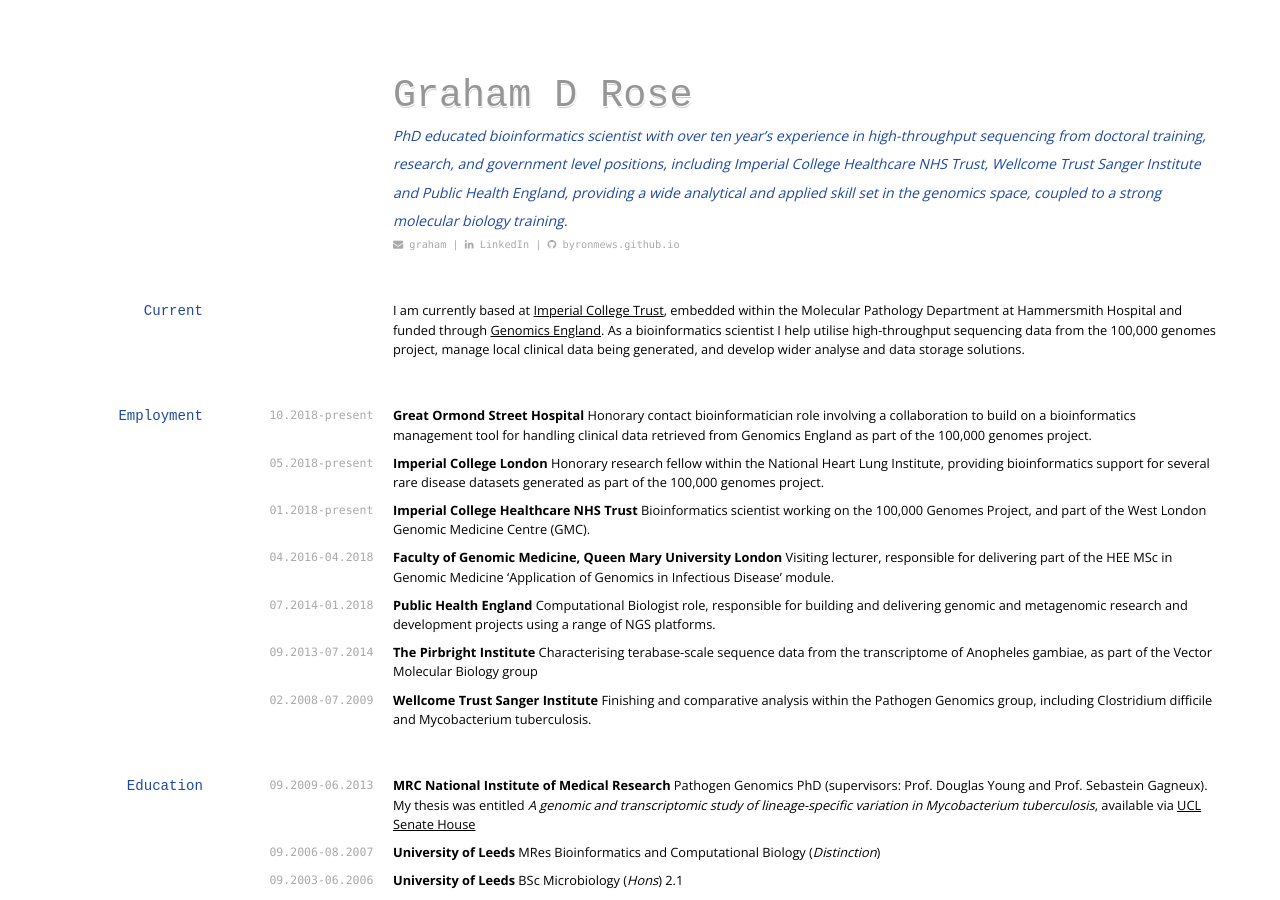
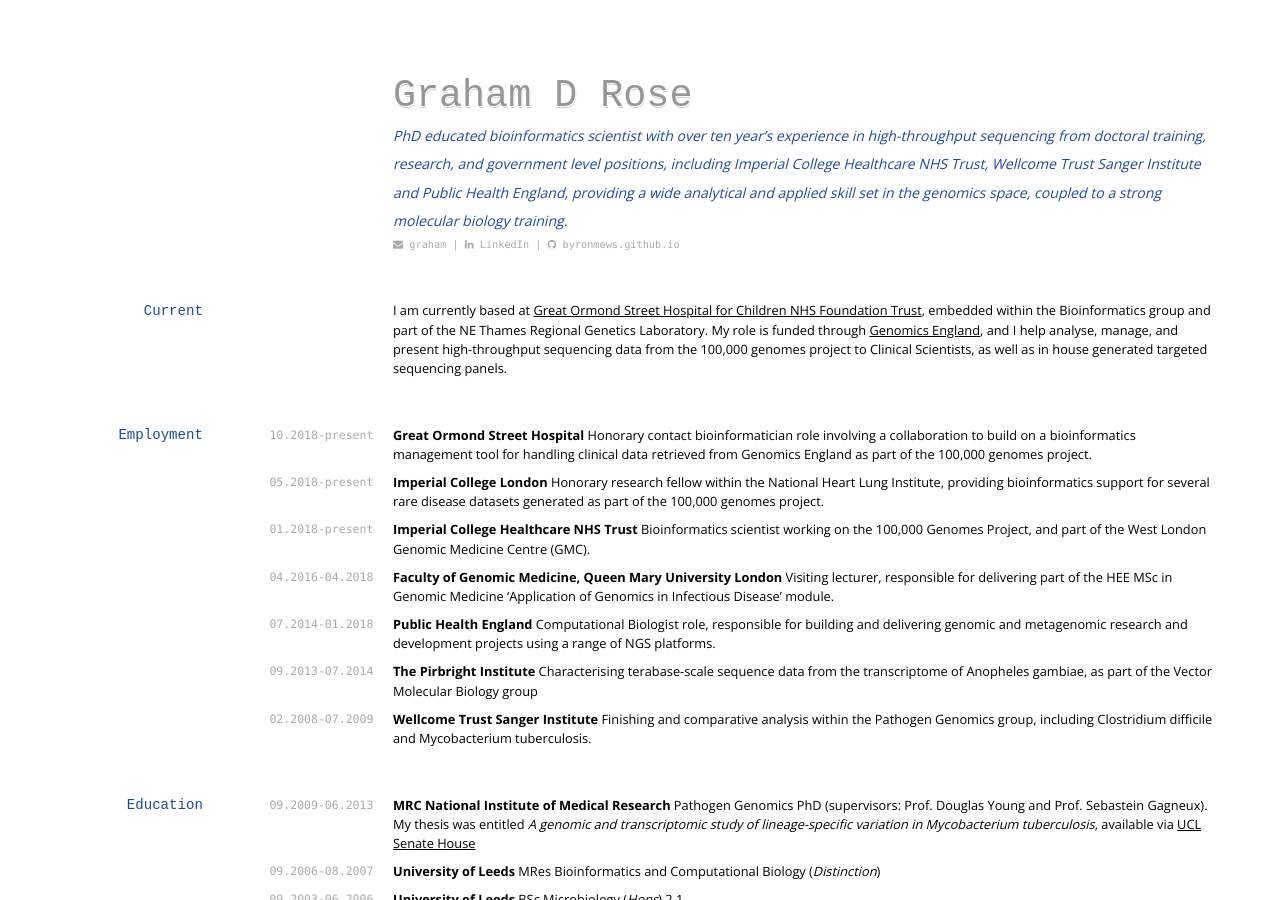
Before and after one commit to byronmews/cv, a Jekyll site: the page built from index.md, in a window 1280 px wide and 900 px high. Built offline with Jekyll 4.4.1, drawn with Linux system fonts in a browser that asks for light colours; nearby versions of some CDN libraries; some web fonts are replaced.

Commit message:
Update index.md

```diff
--- a/index.md
+++ b/index.md
@@ -16,7 +16,7 @@ PhD educated bioinformatics scientist with over ten year's experience in high-th
 
 ## Current
 
-I am currently based at [Imperial College Trust](https://www.imperial.nhs.uk/research/about-our-research/genomic-medicine/), embedded within the Molecular Pathology Department at Hammersmith Hospital and funded through [Genomics England](https://www.genomicsengland.co.uk/the-100000-genomes-project/). As a bioinformatics scientist I help utilise high-throughput sequencing data from the 100,000 genomes project, manage local clinical data being generated, and develop wider analyse and data storage solutions.
+I am currently based at [Great Ormond Street Hospital for Children NHS Foundation Trust](http://www.labs.gosh.nhs.uk/laboratory-services/genetics), embedded within the Bioinformatics group and part of the NE Thames Regional Genetics Laboratory. My role is funded through [Genomics England](https://www.genomicsengland.co.uk/the-100000-genomes-project/), and I help analyse, manage, and present high-throughput sequencing data from the 100,000 genomes project to Clinical Scientists, as well as in house generated targeted sequencing panels.
 
 ## Employment
 
```
